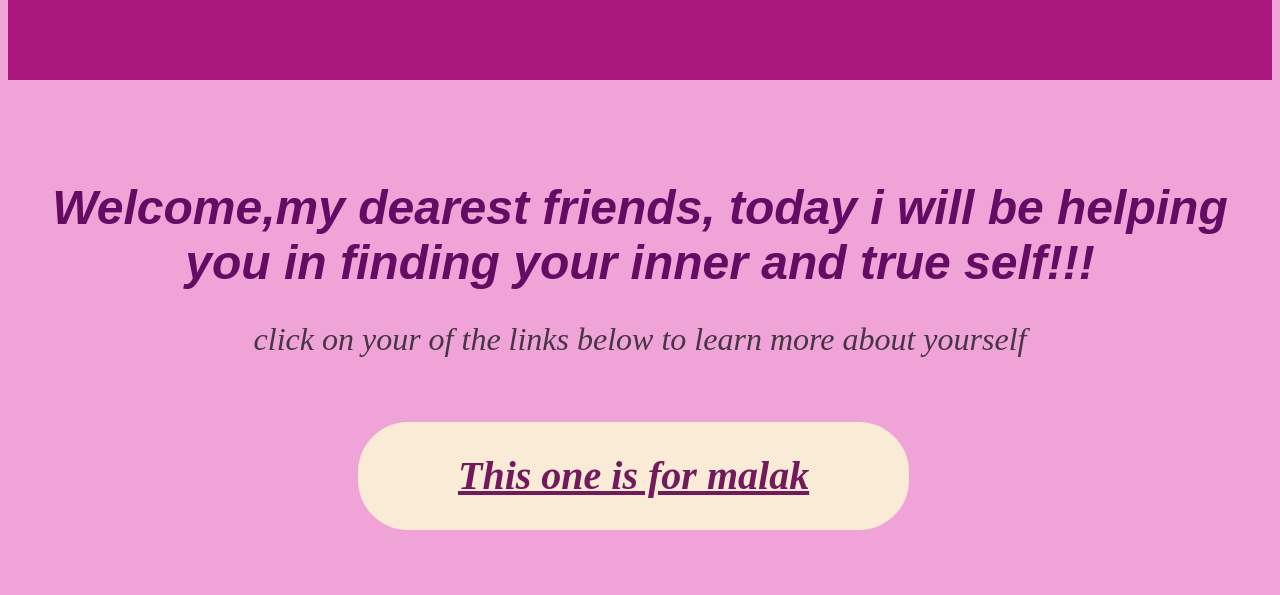
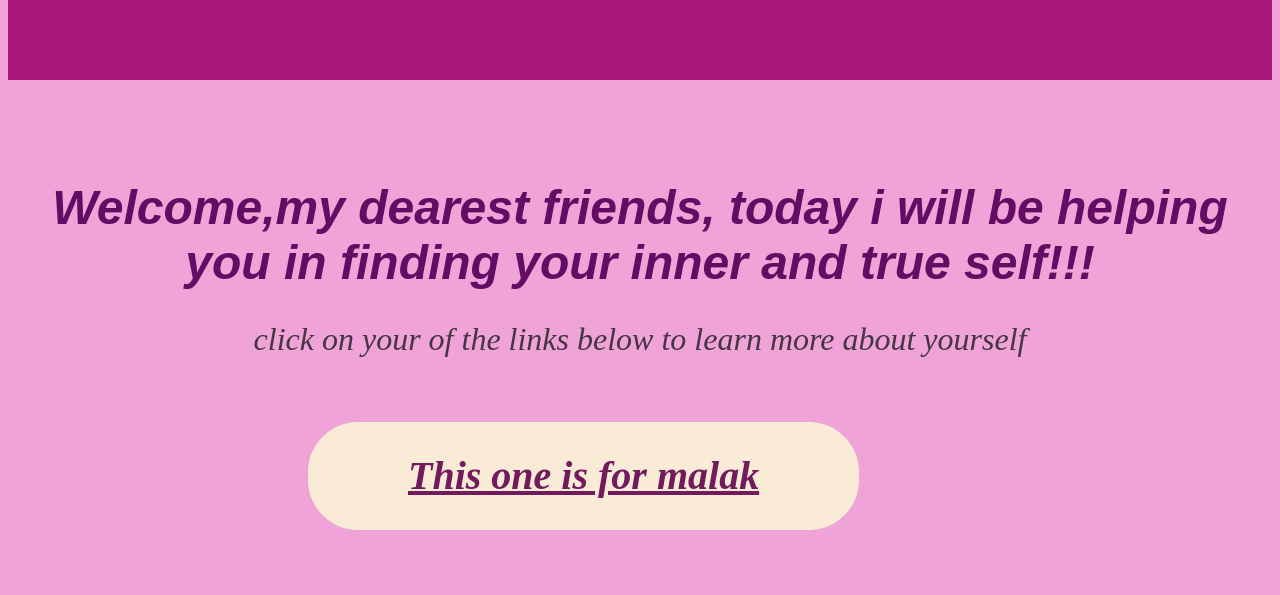
Before and after one commit to kendasite/kendasite, a plain HTML site: page index.html in a window 1280 px wide. Shown: the part 335-930 px from the top of the page. Drawn offline with Linux system fonts and the light colour scheme.

Commit message:
Update index.html

```diff
--- a/index.html
+++ b/index.html
@@ -52,11 +52,14 @@
      cursor: pointer;
      font-weight: bold;
      font-size: 40px;
-     margin-left: 350px;
+     margin-left: 300px;
       }
       .four:hover {
        background-color:  rgb(114, 26, 92);
         color: antiquewhite;
+      }
+      .four:active {
+        opacity: 0.5;
       }
       .five {
         display: inline-block;
```
